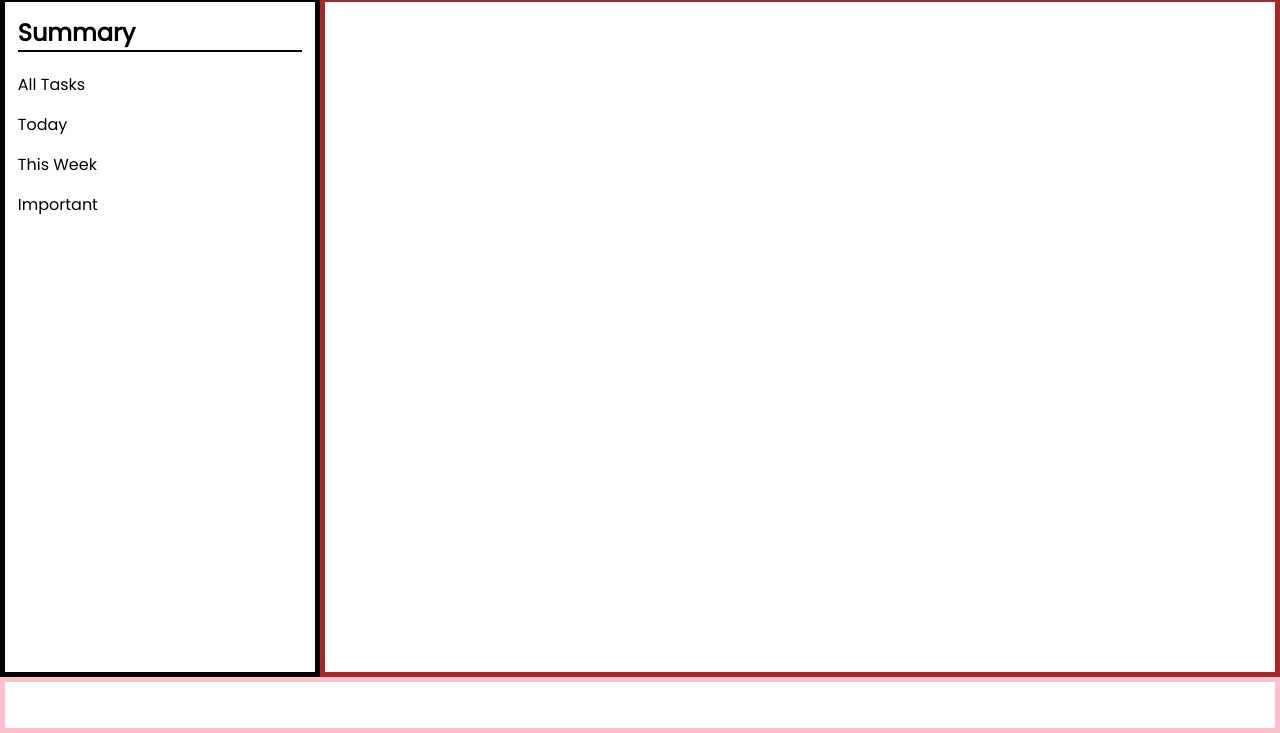
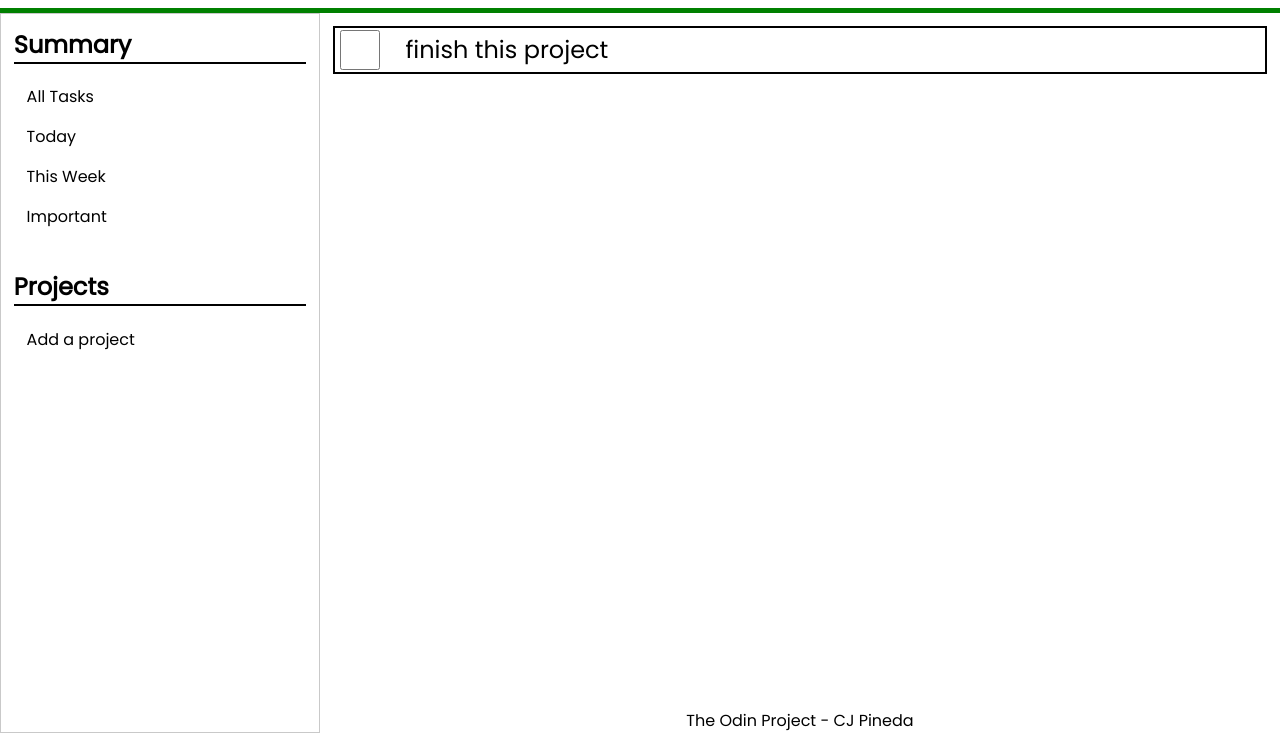
Before and after one commit to ceejpineda/To-Do-List, a website built with webpack: page dist/index.html in a window 1280 px wide. Shown: the part 67-800 px from the top of the page. Built offline with nearby package versions, Linux system fonts and the light colour scheme.

Commit message:
new style + finishing logic

```diff
--- /dev/null
+++ b/listFunctions.js
@@ -0,0 +1,8 @@
+const listFunctions = (()=>{
+
+    const saveToLocal = () => {
+
+    }
+
+    return {saveToLocal};
+});
--- a/src/index.js
+++ b/src/index.js
@@ -1,5 +1,6 @@
 import layout from "./modules/layout";
-import events from "./modules/events"
+import events from "./modules/events";
+
 import './style.css';
 
 layout.loadPageLayOut();
--- /dev/null
+++ b/src/modules/content.js
@@ -0,0 +1,30 @@
+const content = (()=>{
+
+    const loadContent = () => {
+        const content = document.querySelector('.content');
+
+        content.appendChild(addItem());
+;
+    }
+
+    const addItem = () =>{
+        const item = document.createElement('div');
+        item.classList.add('todoItem');
+
+        const checkbox = document.createElement('input');
+        checkbox.type = 'checkbox';
+
+        const description = document.createElement('p');
+        description.innerText = 'finish this project';
+
+        item.appendChild(checkbox);
+        item.appendChild(description);
+
+        return item;
+    }
+
+    return {loadContent}
+
+})();
+
+export default content;
--- /dev/null
+++ b/src/modules/darkMode.js
@@ -0,0 +1,7 @@
+const darkMode = (()=>{
+
+    const toggle = () =>{
+
+    }
+
+})();
--- a/src/modules/events.js
+++ b/src/modules/events.js
@@ -14,6 +14,21 @@ const events = (()=>{
                 sideBar.style.display = 'flex'
             }
         });
+        sideBarSelector();
+    }
+
+    const sideBarSelector = () =>{
+        const sideBar = document.querySelector('.sidebar');
+        const tiles = document.querySelectorAll('.tile');
+
+        tiles.forEach(tile => {
+            tile.addEventListener('click', () =>{
+                tiles.forEach(element => {
+                    element.classList.remove('selected');
+                });
+                tile.classList.add('selected');
+            })
+        });
     }
 
     return {sideBarEvent};
--- /dev/null
+++ b/src/modules/footer.js
@@ -0,0 +1,17 @@
+const footerContent = (()=>{
+
+    const loadFooter = () =>{
+        const footerContainer = document.querySelector('.footer');
+        const footerText = document.createElement('p');
+        footerText.classList.add('footerText');
+        footerText.innerText = "The Odin Project - CJ Pineda";
+
+        footerContainer.appendChild(footerText);
+
+        return footerContainer;
+    }
+
+    return {loadFooter}
+})();
+
+export default footerContent;
--- a/src/modules/layout.js
+++ b/src/modules/layout.js
@@ -1,4 +1,6 @@
 import sidebar from "./sidebar";
+import content from "./content";
+import footerContent from "./footer";
 
 const layout = (()=>{
 
@@ -6,8 +8,10 @@ const layout = (()=>{
         const page = document.getElementById('content');
         page.appendChild(header());
         page.appendChild(body());
-        page.appendChild(footer());
         sidebar.initializeSidebar();
+        content.loadContent();
+        footerContent.loadFooter();
+
     }
 
     const header = () =>{
@@ -54,6 +58,8 @@ const layout = (()=>{
         const contentContainer = document.createElement('div');
         contentContainer.classList.add('content');
 
+        contentContainer.appendChild(footer());
+
         return contentContainer;
     }
 
--- a/src/modules/sidebar.js
+++ b/src/modules/sidebar.js
@@ -4,6 +4,8 @@ const sidebar = (()=>{
         const sidebar = document.getElementById('sidebar')
         const summary = document.createElement('div');
         summary.classList.add('summary');
+        const projects = document.createElement('div');
+        projects.classList.add('projects');
 
         const h2Tasks = document.createElement('h2');
         h2Tasks.innerText = 'Summary';
@@ -13,7 +15,10 @@ const sidebar = (()=>{
         const weekTile = addTile('This Week');
         const importantTile = addTile('Important');
 
+        const h2Projects = document.createElement('h2');
+        h2Projects.innerText= 'Projects';
 
+        const addProject = addTile('Add a project');
 
 
         summary.appendChild(h2Tasks);
@@ -22,11 +27,16 @@ const sidebar = (()=>{
         summary.appendChild(weekTile);
         summary.appendChild(importantTile);
 
+        projects.appendChild(h2Projects);
+        projects.appendChild(addProject)
+
         sidebar.appendChild(summary);
+        sidebar.appendChild(projects)
 
 
         //sidebar.appendChild(addToDo());
     }
+
 
     const addToDo = () => {
         const addToDoContainer = document.createElement('div');
--- a/src/style.css
+++ b/src/style.css
@@ -25,8 +25,8 @@ body{
     display: flex;
     align-items: center;
     justify-content: space-between;
-    border: thick solid black;
-    height: 8vh;
+    border-bottom: thick solid green;
+    height: 10vh;
     padding: 2vh;
 }
 .body{
@@ -40,8 +40,8 @@ body{
     flex-direction: column;
     gap: 20px;
     width: 25vw;
-    height: 85vh;
-    border: thick solid black;
+    height: 90vh;
+    border: thin solid rgba(0, 0, 0, 0.212);
 }
 h2{
     margin: 1vw;
@@ -61,27 +61,53 @@ h2::after{
     flex-direction: row;
     flex-grow: 1;
     height: 5vh;
+    padding-left: 1vw;
     align-items: center;
     margin-left: 1vw;
     margin-right: 1vw;
     cursor: pointer;
 }
-.tile:hover{
+
+.selected{
+    background-color: rgba(255, 217, 0, 0.452);
+    transition: 0.2s ease-in-out;
+}
+
+.tile:not(.selected):hover{
     background-color: beige;
 }
 
 .content{
     display: flex;
-    flex-grow: 1;
+    flex-direction: column-reverse;
+    justify-content: space-between;
+    gap: 1vh;
+    flex-shrink: 1;
     min-width: 75vw;
-    height: 85vh;
-    border: thick solid brown;
+    height: 90vh;
+    padding: 1vw;
+    padding-bottom: 0;
 }
 .footer{
     display: flex;
-    width: 100vw;
-    height: 7vh;
-    flex-grow: 1;
-    border: thick solid pink;
+    justify-content: center;
+    align-items: flex-end;
+    height: 5vh;
+}
+.todoItem{
+    display: flex;
+    align-items: center;
+    height: 6vh;
+    width: 100%;
+    border: 2px solid black;
+    padding: 5px;
+    gap: 2vw;
+    font-size: 1.5rem;
+}
 
+input[type="checkbox"]{
+    height: 40px;
+    width: 40px;
+    cursor: pointer;
+    accent-color: green;
 }
```
Also changed, not shown: dist/index.html, dist/main.js.
